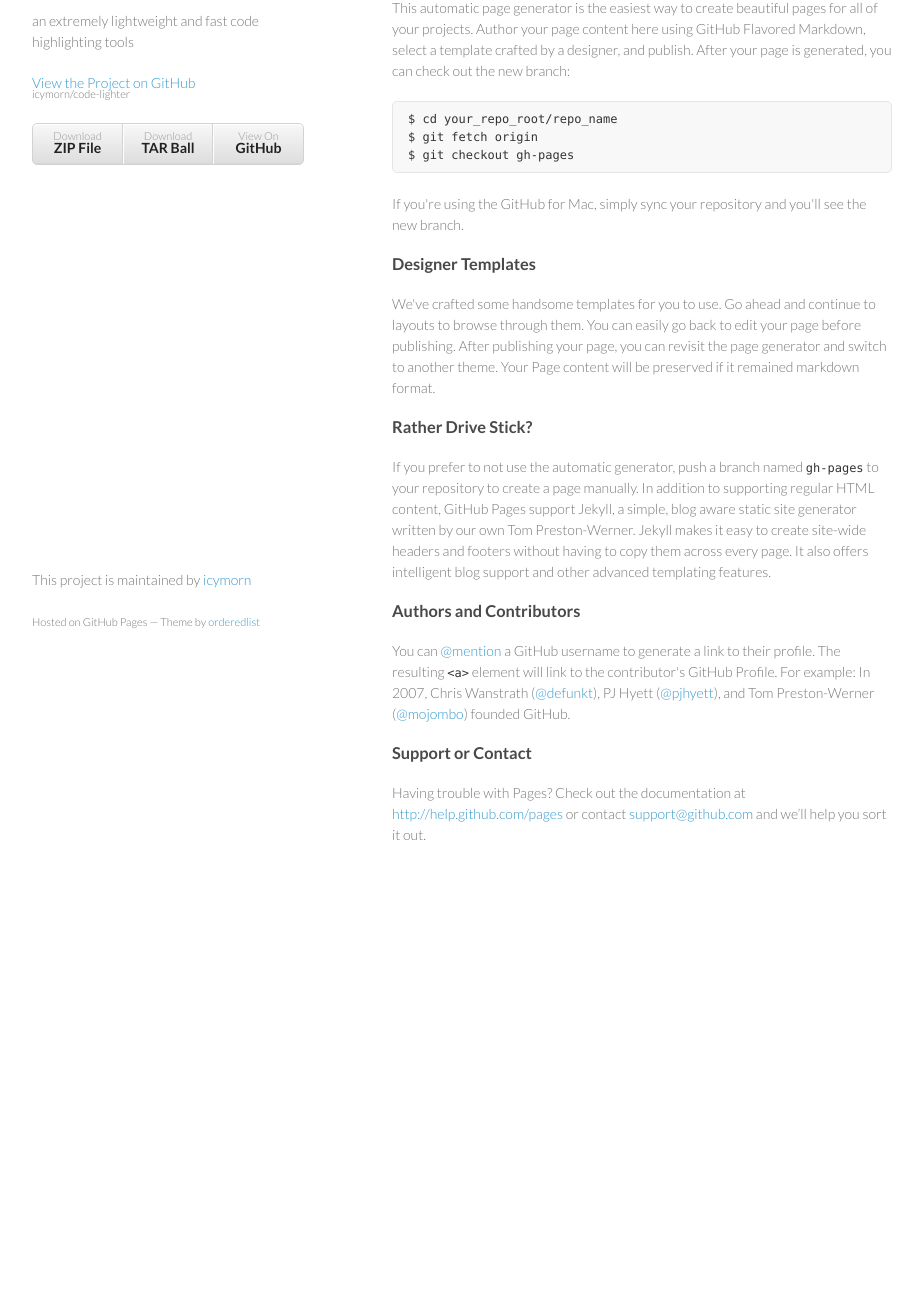
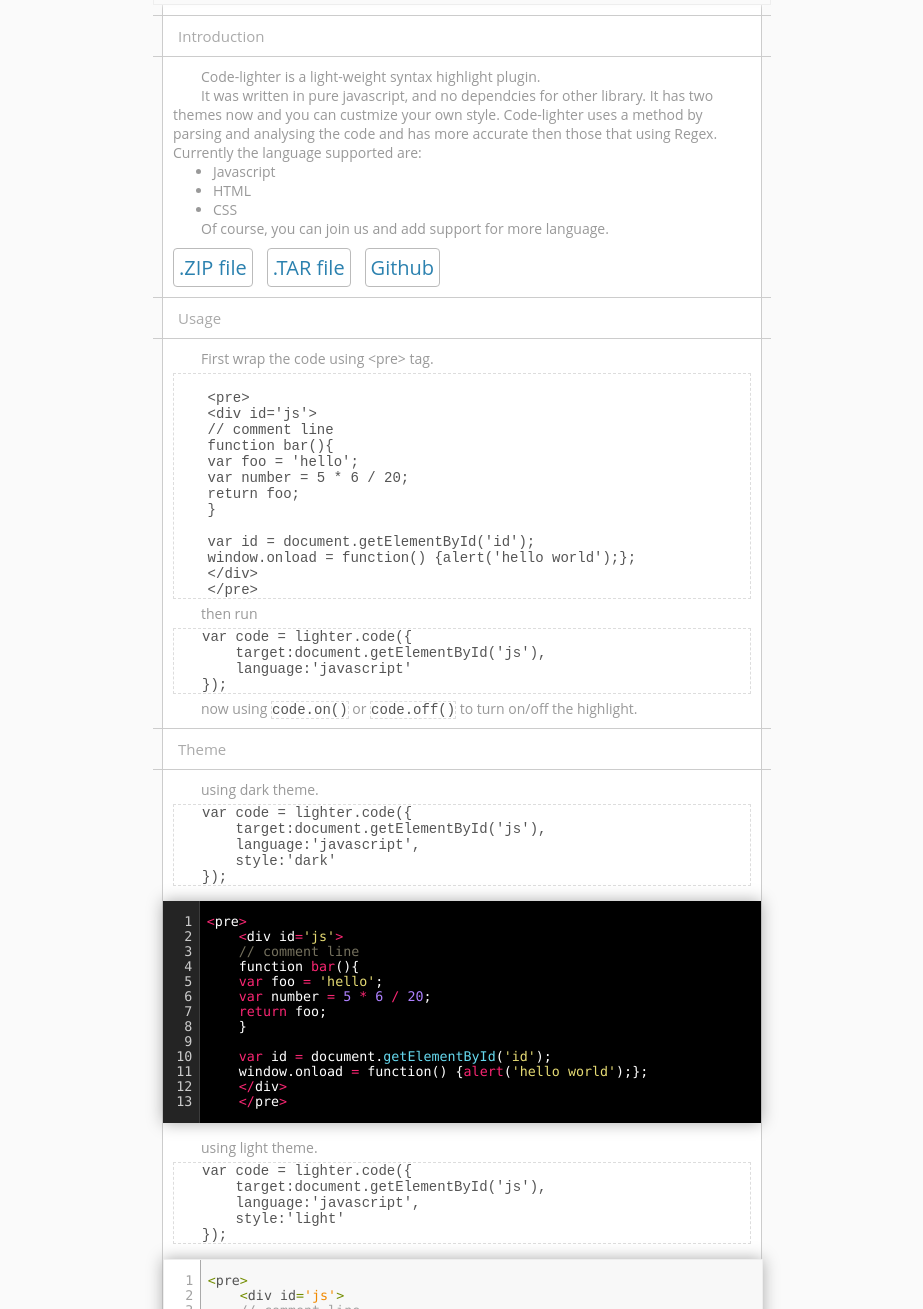
Before and after one commit to moevis/code-lighter, a plain HTML site: page index.html in a window 1280 px wide. Shown: the part 99-1408 px from the top of the page, without its empty margins (178-1101 px from the left). Before the commit the page ends 1014 px from the top, so only its background shows below. Drawn offline with Linux system fonts and the light colour scheme.

Commit message:
index create

```diff
--- a/index.html
+++ b/index.html
@@ -1,71 +1,132 @@
-<!doctype html>
+<!DOCTYPE html>
 <html>
-  <head>
-    <meta charset="utf-8">
-    <meta http-equiv="X-UA-Compatible" content="chrome=1">
-    <title>Code-lighter by icymorn</title>
+<head lang="en">
+    <meta charset="UTF-8">
+    <title>Code-lighter</title>
+    <link rel="stylesheet" href="stylesheets/index.css">
+    <link rel="stylesheet" href="stylesheets/code-lighter.css">
+    <script src="javascripts/code-lighter.js"></script>
+</head>
+<body>
+<div id="wrap">
+    <div id="head">
+        <h1>Code-lighter</h1>
+        <h2>An extremely lightweight and fast code highlighting tools</h2>
+    </div>
+    <div id="description">
+        <h3>Introduction</h3>
 
-    <link rel="stylesheet" href="stylesheets/styles.css">
-    <link rel="stylesheet" href="stylesheets/pygment_trac.css">
-    <meta name="viewport" content="width=device-width, initial-scale=1, user-scalable=no">
-    <!--[if lt IE 9]>
-    <script src="//html5shiv.googlecode.com/svn/trunk/html5.js"></script>
-    <![endif]-->
-  </head>
-  <body>
-    <div class="wrapper">
-      <header>
-        <h1>Code-lighter</h1>
-        <p>an extremely lightweight and fast code highlighting tools</p>
+        <div class="detail">
+            <p>Code-lighter is a light-weight syntax highlight plugin.</p>
+            <p>It was written in pure javascript, and no dependcies for other library. It has two themes now and you can custmize your own style. Code-lighter uses a method by parsing and analysing the code and has more accurate then those that using Regex. Currently the language supported are:</p>
+            <ul>
+                <li>Javascript</li>
+                <li>HTML</li>
+                <li>CSS</li>
+            </ul>
+            <p>Of course, you can join us and add support for more language.</p>
+        </div>
+        <a class="btn" href="https://github.com/icymorn/code-lighter/zipball/master">.ZIP file</a>
+        <a class="btn" href="https://github.com/icymorn/code-lighter/tarball/master">.TAR file</a>
+        <a class="btn" href="https://github.com/icymorn/code-lighter">Github</a>
 
-        <p class="view"><a href="https://github.com/icymorn/code-lighter">View the Project on GitHub <small>icymorn/code-lighter</small></a></p>
+        <h3>Usage</h3>
 
+        <div class="detail">
+            <p>First wrap the code using &#x3C;pre&#x3E; tag.</p>
 
-        <ul>
-          <li><a href="https://github.com/icymorn/code-lighter/zipball/master">Download <strong>ZIP File</strong></a></li>
-          <li><a href="https://github.com/icymorn/code-lighter/tarball/master">Download <strong>TAR Ball</strong></a></li>
-          <li><a href="https://github.com/icymorn/code-lighter">View On <strong>GitHub</strong></a></li>
-        </ul>
-      </header>
-      <section>
-        <h3>
-<a name="welcome-to-github-pages" class="anchor" href="#welcome-to-github-pages"><span class="octicon octicon-link"></span></a>Welcome to GitHub Pages.</h3>
+<pre><div class="code-display">
+    &#x3C;pre&#x3E;
+    &#x3C;div id=&#x27;js&#x27;&#x3E;
+    // comment line
+    function bar(){
+    var foo = &#x27;hello&#x27;;
+    var number = 5 * 6 / 20;
+    return foo;
+    }
 
-<p>This automatic page generator is the easiest way to create beautiful pages for all of your projects. Author your page content here using GitHub Flavored Markdown, select a template crafted by a designer, and publish. After your page is generated, you can check out the new branch:</p>
+    var id = document.getElementById(&#x27;id&#x27;);
+    window.onload = function() {alert(&#x27;hello world&#x27;);};
+    &#x3C;/div&#x3E;
+    &#x3C;/pre&#x3E;
+</div></pre>
 
-<pre><code>$ cd your_repo_root/repo_name
-$ git fetch origin
-$ git checkout gh-pages
-</code></pre>
+            <p>then run</p>
+            <div class="code-display"><p>var code = lighter.code({</p>
+                <p>&nbsp;&nbsp;&nbsp;&nbsp;target:document.getElementById('js'),</p>
+                <p>&nbsp;&nbsp;&nbsp;&nbsp;language:'javascript'</p>
+                <p>});</p></div>
+            <p>now using <span class="code-display">code.on()</span> or <span class="code-display">code.off()</span> to turn on/off the highlight.</p>
+        </div>
 
-<p>If you're using the GitHub for Mac, simply sync your repository and you'll see the new branch.</p>
+        <h3>Theme</h3>
 
-<h3>
-<a name="designer-templates" class="anchor" href="#designer-templates"><span class="octicon octicon-link"></span></a>Designer Templates</h3>
+        <div class="detail">using dark theme.
+            <div class="code-display"><p>var code = lighter.code({</p>
+                <p>&nbsp;&nbsp;&nbsp;&nbsp;target:document.getElementById('js'),</p>
+                <p>&nbsp;&nbsp;&nbsp;&nbsp;language:'javascript',</p>
+                <p>&nbsp;&nbsp;&nbsp;&nbsp;style:'dark'</p>
+                <p>});</p></div>
+        </div>
 
-<p>We've crafted some handsome templates for you to use. Go ahead and continue to layouts to browse through them. You can easily go back to edit your page before publishing. After publishing your page, you can revisit the page generator and switch to another theme. Your Page content will be preserved if it remained markdown format.</p>
+<pre><div id="js">&#x3C;pre&#x3E;
+    &#x3C;div id=&#x27;js&#x27;&#x3E;
+    // comment line
+    function bar(){
+    var foo = &#x27;hello&#x27;;
+    var number = 5 * 6 / 20;
+    return foo;
+    }
 
-<h3>
-<a name="rather-drive-stick" class="anchor" href="#rather-drive-stick"><span class="octicon octicon-link"></span></a>Rather Drive Stick?</h3>
+    var id = document.getElementById(&#x27;id&#x27;);
+    window.onload = function() {alert(&#x27;hello world&#x27;);};
+    &#x3C;/div&#x3E;
+    &#x3C;/pre&#x3E;</div></pre>
 
-<p>If you prefer to not use the automatic generator, push a branch named <code>gh-pages</code> to your repository to create a page manually. In addition to supporting regular HTML content, GitHub Pages support Jekyll, a simple, blog aware static site generator written by our own Tom Preston-Werner. Jekyll makes it easy to create site-wide headers and footers without having to copy them across every page. It also offers intelligent blog support and other advanced templating features.</p>
+        <div class="detail">using light theme.
+            <div class="code-display"><p>var code = lighter.code({</p>
+                <p>&nbsp;&nbsp;&nbsp;&nbsp;target:document.getElementById('js'),</p>
+                <p>&nbsp;&nbsp;&nbsp;&nbsp;language:'javascript',</p>
+                <p>&nbsp;&nbsp;&nbsp;&nbsp;style:'light'</p>
+                <p>});</p></div>
+        </div>
 
-<h3>
-<a name="authors-and-contributors" class="anchor" href="#authors-and-contributors"><span class="octicon octicon-link"></span></a>Authors and Contributors</h3>
+<pre><div id="js-light">&#x3C;pre&#x3E;
+    &#x3C;div id=&#x27;js&#x27;&#x3E;
+    // comment line
+    function bar(){
+    var foo = &#x27;hello&#x27;;
+    var number = 5 * 6 / 20;
+    return foo;
+    }
 
-<p>You can <a href="https://github.com/blog/821" class="user-mention">@mention</a> a GitHub username to generate a link to their profile. The resulting <code>&lt;a&gt;</code> element will link to the contributor's GitHub Profile. For example: In 2007, Chris Wanstrath (<a href="https://github.com/defunkt" class="user-mention">@defunkt</a>), PJ Hyett (<a href="https://github.com/pjhyett" class="user-mention">@pjhyett</a>), and Tom Preston-Werner (<a href="https://github.com/mojombo" class="user-mention">@mojombo</a>) founded GitHub.</p>
+    var id = document.getElementById(&#x27;id&#x27;);
+    window.onload = function() {alert(&#x27;hello world&#x27;);};
+    &#x3C;/div&#x3E;
+    &#x3C;/pre&#x3E;</div></pre>
 
-<h3>
-<a name="support-or-contact" class="anchor" href="#support-or-contact"><span class="octicon octicon-link"></span></a>Support or Contact</h3>
-
-<p>Having trouble with Pages? Check out the documentation at <a href="http://help.github.com/pages">http://help.github.com/pages</a> or contact <a href="mailto:support@github.com">support@github.com</a> and we’ll help you sort it out.</p>
-      </section>
-      <footer>
-        <p>This project is maintained by <a href="https://github.com/icymorn">icymorn</a></p>
-        <p><small>Hosted on GitHub Pages &mdash; Theme by <a href="https://github.com/orderedlist">orderedlist</a></small></p>
-      </footer>
+        <h3>Option</h3>
+        <div class="detail">
+            <div class="code-display"><p>var code = lighter.code({</p>
+                <p>&nbsp;&nbsp;&nbsp;&nbsp;target:document.getElementById('js'),</p>
+                <p>&nbsp;&nbsp;&nbsp;&nbsp;language:'javascript',</p>
+                <p>&nbsp;&nbsp;&nbsp;&nbsp;style:'light'</p>
+                <p>&nbsp;&nbsp;&nbsp;&nbsp;lineSpace:4</p>
+                <p>&nbsp;&nbsp;&nbsp;&nbsp;lineNumber:false</p>
+                <p>});</p></div>
+        </div>
+        <h3>About</h3>
+        <div class="detail">
+            <p>The code is under MIT Lisense.</p>
+            <p>This project is maintained by <a href="https://github.com/icymorn">icymorn</a></p>
+        </div>
     </div>
-    <script src="javascripts/scale.fix.js"></script>
-
-  </body>
+</div>
+<script>
+    var code = lighter.code({target:document.getElementById('js'),language:'javascript'});
+    code.on();
+    var code2 = lighter.code({target:document.getElementById('js-light'),language:'javascript',style:'light'});
+    code2.on();
+</script>
+</body>
 </html>
--- a/stylesheets/index.css
+++ b/stylesheets/index.css
@@ -13,7 +13,7 @@ body, html {
     padding: 10px 0;
     width: 600px;
     margin: 0 auto;
-    border: 1px solid #e5e5e5;
+    border: 1px solid #ccc;
     border-top: none;
     border-bottom: none;
     min-heigt: 100%;
@@ -34,10 +34,11 @@ body, html {
     font-weight: lighter;
 }
 #head h2{
-    color: #0b97c4;
+    color: #528CE0;
     font-family: "Open Sans",sans-serif;
     font-weight: lighter;
     font-size: 18px;
+    margin-top: 10px;
 }
 
 #description .detail{
@@ -61,7 +62,7 @@ body, html {
 }
 
 #description h3 {
-    border: 1px solid #eee;
+    border: 1px solid #ccc;
     border-left: none;
     border-right: none;
     width: 100%;
@@ -78,3 +79,24 @@ body, html {
     margin: 15px 0;
     box-shadow: 0 0 15px #aaa;
 }
+
+.btn {
+    display: inline-block;
+    padding: 5px;
+    border: 1px solid #bbb;
+    text-indent: 0;
+    text-decoration: none;
+    color: #2b81af;
+    font-weight: normal;
+    font-family: "Open Sans",sans-serif;
+    font-size: 20px;
+    border-radius: 4px;
+    margin-left: 10px;
+    margin-top: 10px;
+}
+
+.btn:hover {
+    background: #2b81af;
+    color:#ffffff;
+    border: 1px solid #2b81af;
+}
```
Also changed, not shown: code-lighter.html (+5 -1 lines).
